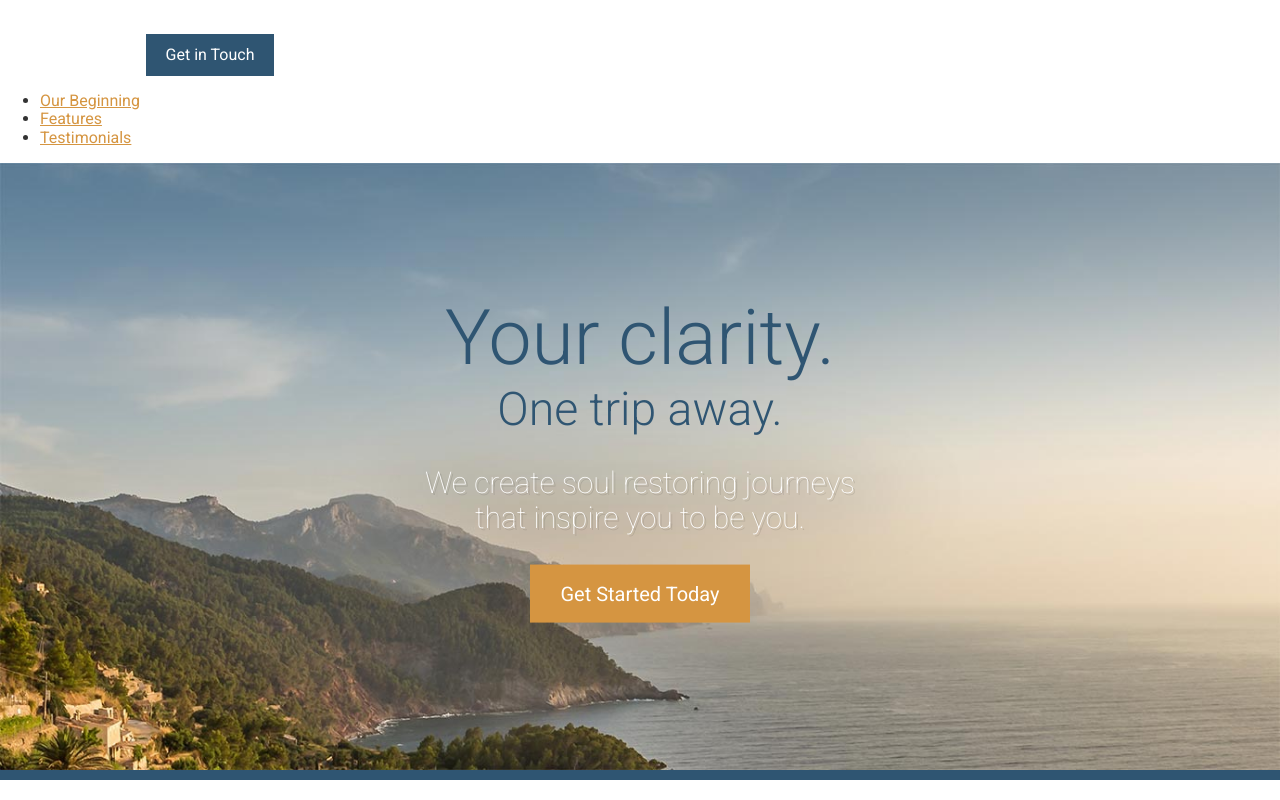
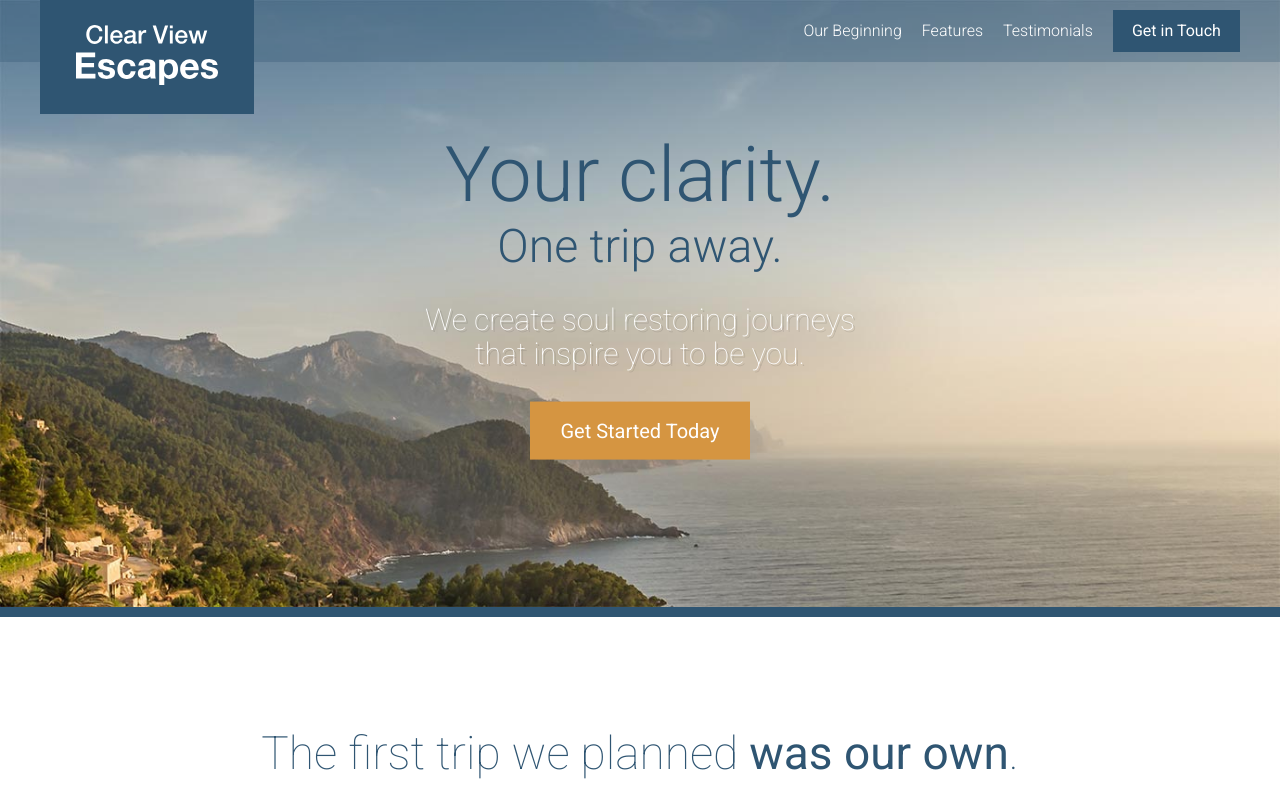
Before and after one commit to soundslikejason/digital-gusto, a website: page app/index.html in a window 1280 px wide. Shown: the top 800 px of the page. Drawn offline with Linux system fonts and the light colour scheme.

Commit message:
style header pt 1

```diff
--- /dev/null
+++ b/app/assets/styles/modules/_primary-nav.css
@@ -0,0 +1,27 @@
+.primary-nav {
+
+
+  &--pull-right {
+    float: right;
+  }
+
+  ul {
+    margin: 0;
+    padding: 0;
+    @mixin clearfix;
+  }
+
+  li {
+    list-style: none;
+    float: left;
+    padding-right: 20px;
+  }
+
+  a {
+    color: #FFF;
+    font-weight: 300;
+    text-decoration: none;
+    display: block;
+    padding: 12px 0;
+  }
+}
--- /dev/null
+++ b/app/assets/styles/modules/_site-header.css
@@ -0,0 +1,18 @@
+.site-header {
+  padding: 10px 0;
+  position: absolute;
+  width: 100%;
+  z-index: 2;
+  background-color: rgba($mainBlue, .3);
+
+  &__btn-container {
+    float: right;
+  }
+
+  &__logo {
+    position: absolute;
+    top: 0;
+    background-color: $mainBlue;
+    padding: 25px 36px;
+  }
+}
--- a/app/assets/styles/styles.css
+++ b/app/assets/styles/styles.css
@@ -14,3 +14,5 @@
 @import "modules/_testimonial";
 @import "modules/_sprite";
 @import "modules/_site-footer";
+@import "modules/_site-header";
+@import "modules/_primary-nav";
--- a/app/index.html
+++ b/app/index.html
@@ -12,16 +12,22 @@
 
 </head>
 <body>
-  <header>
+  <header class="site-header">
+    <div class="wrapper">
+      <div class="site-header__logo">
         <img src="assets/images/icons/clear-view-escapes.svg">
+      </div>
+      <div class="site-header__btn-container">
         <a href="#" class="btn">Get in Touch</a>
-    <nav>
+      </div>
+      <nav class="primary-nav primary-nav--pull-right">
         <ul>
           <li><a href="#our-beginning">Our Beginning</a></li>
           <li><a href="#features">Features</a></li>
           <li><a href="#testimonials">Testimonials</a></li>
         </ul>
       </nav>
+    </div>
   </header>
 
   <div class="large-hero">
--- a/app/temp/styles/styles.css
+++ b/app/temp/styles/styles.css
@@ -1108,3 +1108,51 @@ a {
     margin-right: 1.4rem;
   }
 }
+
+.site-header {
+  padding: 10px 0;
+  position: absolute;
+  width: 100%;
+  z-index: 2;
+  background-color: rgba(47,85,114, .3);
+}
+
+.site-header__btn-container {
+  float: right;
+}
+
+.site-header__logo {
+  position: absolute;
+  top: 0;
+  background-color: #2f5572;
+  padding: 25px 36px;
+}
+
+.primary-nav--pull-right {
+  float: right;
+}
+
+.primary-nav ul {
+  margin: 0;
+  padding: 0;
+}
+
+.primary-nav ul::after {
+  content: "";
+  clear: both;
+  display: table;
+}
+
+.primary-nav li {
+  list-style: none;
+  float: left;
+  padding-right: 20px;
+}
+
+.primary-nav a {
+  color: #FFF;
+  font-weight: 300;
+  text-decoration: none;
+  display: block;
+  padding: 12px 0;
+}
--- a/gulp/tasks/styles.js
+++ b/gulp/tasks/styles.js
@@ -4,11 +4,13 @@ autoprefixer = require('autoprefixer'),
 cssvars = require('postcss-simple-vars'),
 nested = require('postcss-nested'),
 cssImport = require('postcss-import'),
-mixins = require('postcss-mixins');
+mixins = require('postcss-mixins'),
+hexrgba = require('postcss-hexrgba');
+
 
 gulp.task('styles', function() {
    return gulp.src('./app/assets/styles/styles.css')
-    .pipe(postcss([cssImport, mixins, cssvars, nested, autoprefixer]))
+    .pipe(postcss([cssImport, mixins, cssvars, nested, hexrgba, autoprefixer]))
     .on('error', function(errorInfo) {
       console.log(errorInfo.toString());
       this.emit('end');
--- a/package.json
+++ b/package.json
@@ -14,6 +14,7 @@
     "gulp-rename": "^1.2.2",
     "gulp-svg-sprite": "^1.3.1",
     "gulp-watch": "^4.3.11",
+    "postcss-hexrgba": "^0.2.1",
     "postcss-import": "^9.1.0",
     "postcss-mixins": "^5.4.1",
     "postcss-nested": "^1.0.0",
```
Lines whose indentation alone changed are shown as unchanged.
